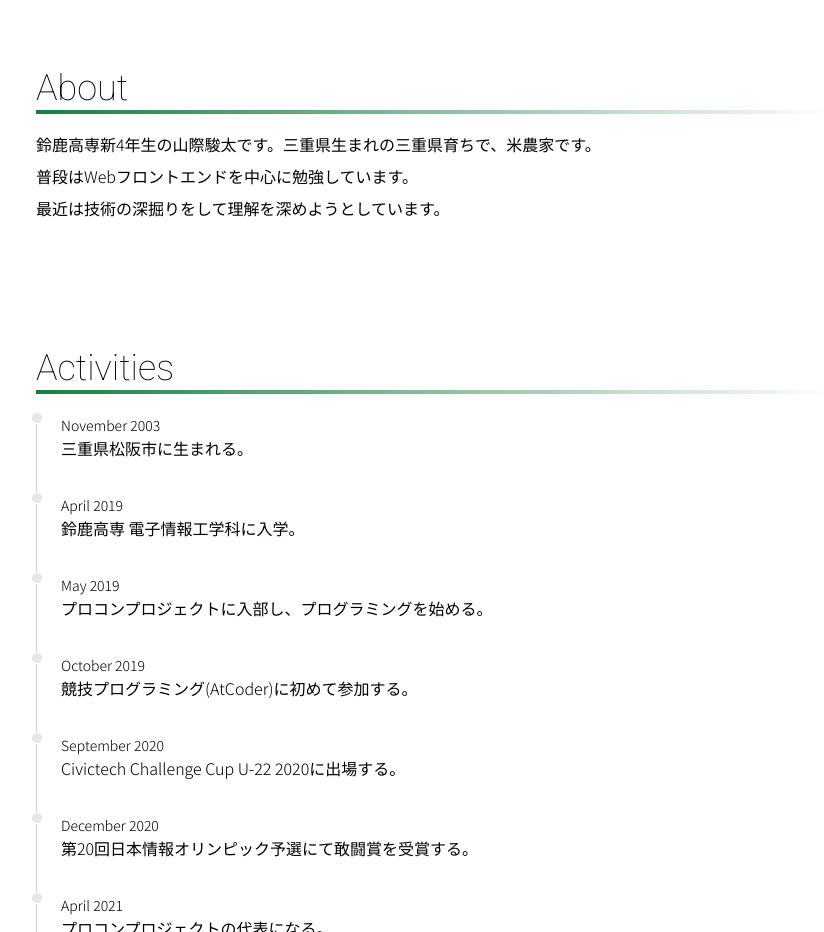
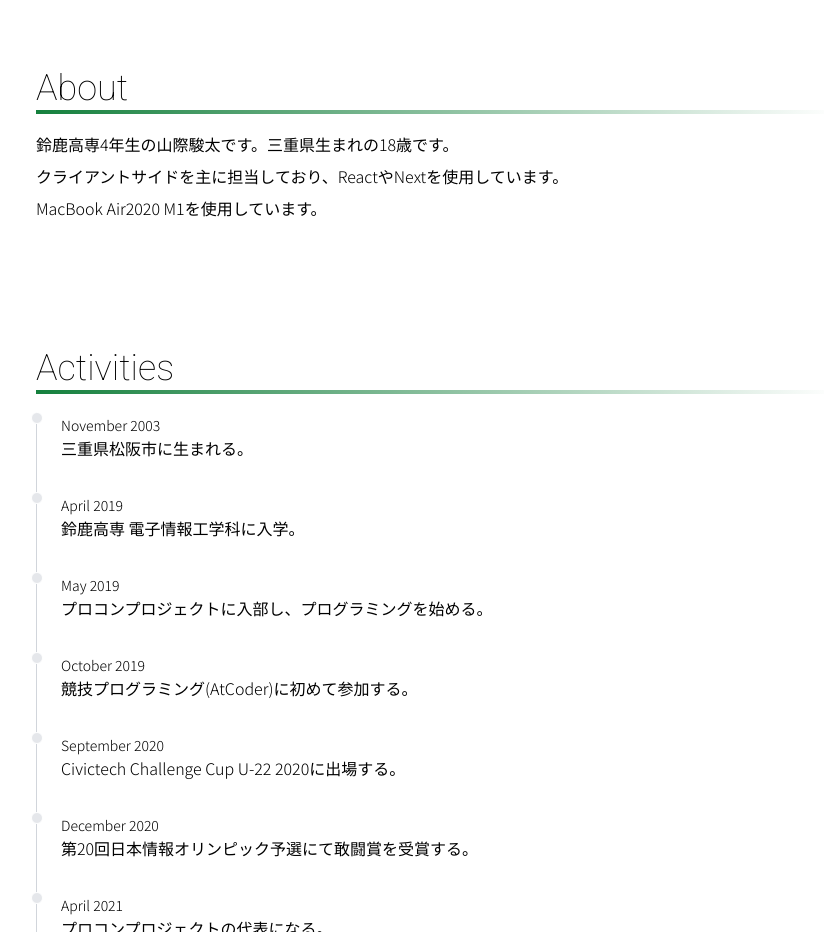
Before and after one commit to Sansai-snct/hp, a React (Create React App) app: page / in a window 1280 px wide. Shown: the part 860-1792 px from the top of the page, without its empty margins (204-1028 px from the left). Built offline with nearby package versions, Linux system fonts and the light colour scheme.

Commit message:
[update]　文章を少し変更

```diff
--- a/src/pages/About.tsx
+++ b/src/pages/About.tsx
@@ -9,12 +9,12 @@ const About: FC = () => {
       <Title>About</Title>
       <div className="mt-6 lg:px-60 px-8 font-noto">
         <p className="mb-2">
-          鈴鹿高専新4年生の山際駿太です。三重県生まれの三重県育ちで、米農家です。
+          鈴鹿高専4年生の山際駿太です。三重県生まれの18歳です。
         </p>
-        <p className="mb-2">普段はWebフロントエンドを中心に勉強しています。</p>
         <p className="mb-2">
-          最近は技術の深掘りをして理解を深めようとしています。
+          クライアントサイドを主に担当しており、ReactやNextを使用しています。
         </p>
+        <p className="mb-2">MacBook Air2020 M1を使用しています。</p>
       </div>
     </section>
   );
```
